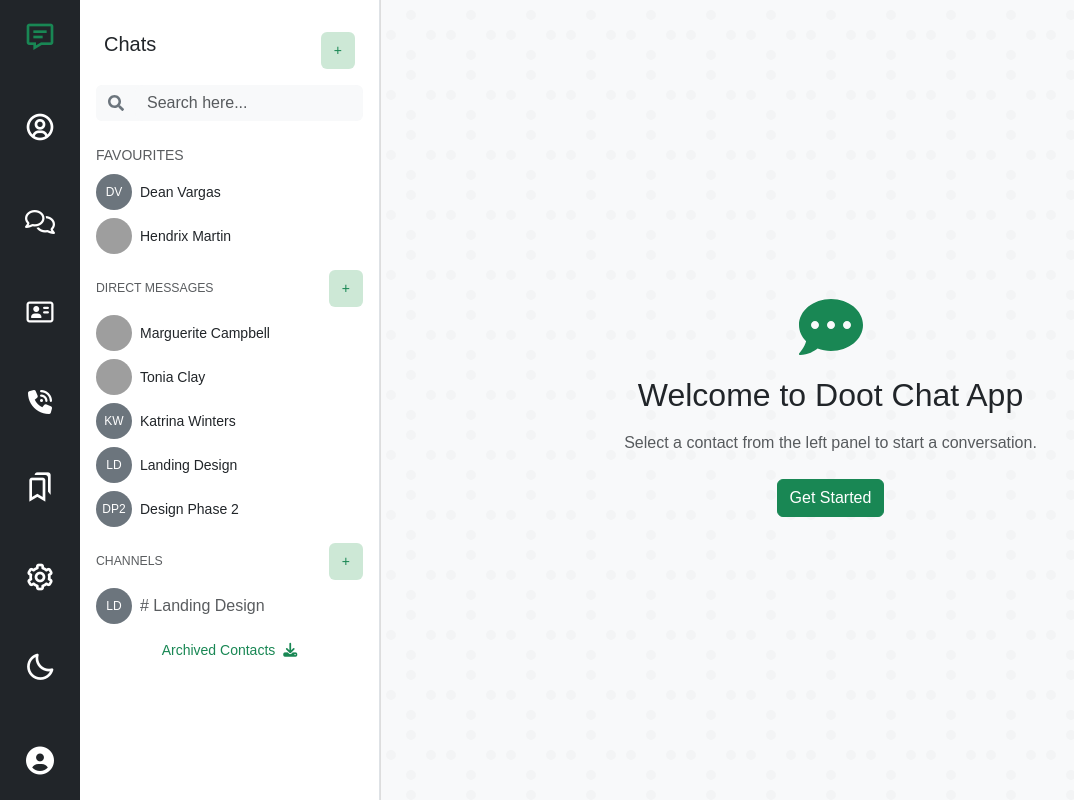
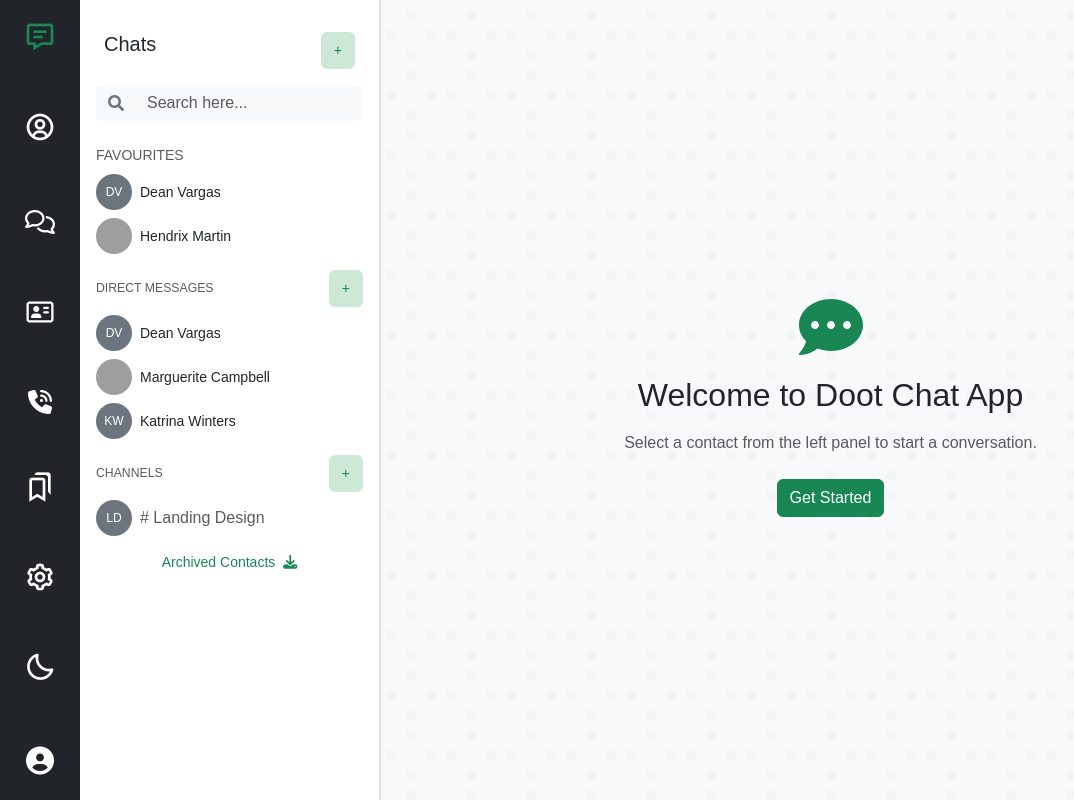
Before and after one commit to Devide21/Chat-App, a React (Vite) app: page / in a window 1280 px wide. Shown: the whole page, without its empty margins (0-1074 px from the left). Built offline with nearby package versions, Linux system fonts and the light colour scheme; grey boxes are pictures that could not be loaded.

Commit message:
Made alot of changes one this is remaining that is updating contact.js according to the addMessageModal.

```diff
--- a/src/App.css
+++ b/src/App.css
@@ -378,7 +378,9 @@
 .videoCall-modal {
   min-height: 450px;
   overflow: hidden;
-  img{
+
+  img {
+    object-fit: cover;
     height: 410px;
     width: -webkit-fill-available;
   }
@@ -398,3 +400,15 @@
   left: 133px;
 
 }
+
+/* ++++++++++++++++++ Add Message Modal ++++++++++++++++ */
+.message-modal::after {
+  display: block;
+  content: "";
+  height: 2px;
+  width: 93%;
+  background-color: #e9ecef;
+  position: relative;
+  top: -13px;
+  left: 26px;
+}
--- a/src/App.jsx
+++ b/src/App.jsx
@@ -3,6 +3,7 @@
 import 'bootstrap/dist/js/bootstrap.bundle.min.js';
 import "./App.css"
 import ChatLayout from "./components/ChatLayout";
+import AddMessage from "./components/Modals/AddMessage";
 
 function App() {
 
--- a/src/components/ChatLayout.jsx
+++ b/src/components/ChatLayout.jsx
@@ -22,6 +22,7 @@
   const [showProfile, setShowProfile] = useState(true);
   const [showCallModal, setShowCallModal] = useState(false);
   const [showVideoModal, setShowVideoModal] = useState(false);
+  const [showAddMessageModal, setShowAddMessageModal] = useState(false);
   const [showArchived, setShowArchived] = useState(false);
 
   useEffect(() => {
@@ -132,7 +133,11 @@
                   <i className="fa-solid fa-video"></i>
                 </button>
                 <VideoModal user={selectedContact} show={showVideoModal} setShow={setShowVideoModal} />
-                <i className="fas fa-info-circle pointer"></i>
+                <i
+                  onClick={() => {
+                    dispatch(ToggleSidebar());
+                  }}
+                  className="fas fa-info-circle pointer"></i>
                 <div className="dropdown">
                   <button className="btn btn-white border-0  p-0 fs-5 fw-semibold" type="button" data-bs-toggle="dropdown" aria-expanded="false">
                     <i className="fa-solid fa-ellipsis-vertical text-secondary"></i>
--- /dev/null
+++ b/src/components/Modals/AddMessage.jsx
@@ -0,0 +1,89 @@
+import React, { useState } from 'react';
+import { FaSearch } from 'react-icons/fa';
+import { contacts as allContacts } from "../sidebar/contacts";
+
+const groupContacts = (filteredList) => {
+    const grouped = {};
+    filteredList.forEach(contact => {
+        const letter = contact.name.charAt(0).toUpperCase();
+        if (!grouped[letter]) grouped[letter] = [];
+        grouped[letter].push(contact);
+    });
+    return grouped;
+};
+
+function AddMessage({ show, setShow, onSelectContact }) {
+    const [searchTerm, setSearchTerm] = useState("");
+
+    const individualContacts = allContacts.filter(c => !c.isGroup);
+    const filteredContacts = individualContacts.filter(c =>
+        c.name.toLowerCase().includes(searchTerm.toLowerCase())
+    );
+    const groupedContacts = groupContacts(filteredContacts);
+
+    return (
+        <div className={`modal fade ${show ? "show d-block" : ""}`}
+            style={{ background: "#00000036" }}
+            tabIndex="-1">
+            <div className="modal-dialog modal-dialog-centered" >
+                <div className="modal-content rounded-3" style={{ height: "500px" }}>
+                    <div className="modal-header bg-success text-white rounded-top">
+                        <h5 className="modal-title">Contacts</h5>
+                        <button
+                            type="button"
+                            className="btn-close"
+                            onClick={() => setShow(false)}
+                        ></button>
+                    </div>
+
+                    <div className="modal-body px-3 pt-3">
+                        <div className="input-group mb-3">
+                            <span className="input-group-text bg-white border-end-0">
+                                <FaSearch />
+                            </span>
+                            <input
+                                type="text"
+                                className="form-control border-start-0"
+                                placeholder="Search here.."
+                                value={searchTerm}
+                                onChange={(e) => setSearchTerm(e.target.value)}
+                            />
+                        </div>
+
+                        <div style={{ maxHeight: "300px", overflowY: "auto", textAlign: "start" }}>
+                            {Object.keys(groupedContacts).sort().map(letter => (
+                                <div key={letter}>
+                                    <div className="message-modal text-success ps-2">{letter}</div>
+                                    {groupedContacts[letter].map(({ id, name }) => (
+                                        <div
+                                            key={id}
+                                            className="py-2 px-3"
+                                            role="button"
+                                            onClick={() => onSelectContact({ id, name })}
+                                        >
+                                            {name}
+                                        </div>
+                                    ))}
+                                </div>
+                            ))}
+                        </div>
+                    </div>
+
+                    <div className="modal-footer">
+                        <button
+                            className="btn btn-light text-success"
+                            onClick={() => setShow(false)}
+                        >
+                            Cancel
+                        </button>
+                        <button className="btn btn-success">
+                            <i className="bx bxs-send"></i>
+                        </button>
+                    </div>
+                </div>
+            </div>
+        </div>
+    );
+}
+
+export default AddMessage;
--- a/src/components/Modals/VideoModal.jsx
+++ b/src/components/Modals/VideoModal.jsx
@@ -35,11 +35,11 @@
             <div className="modal-dialog modal-dialog-centered videoCall-modal">
                 <div className="modal-content text-center" style={{ borderRadius: "9px", overflow: "hidden", height: "500px" }}>
                     <div className="modal-body p-0">
-                        <img
-                            src={user?.avatar || "https://via.placeholder.com/100"}
-                            alt="Avatar"
-                            className=""
-                        />
+                        {user.avatar ? (
+                            <img src={user.avatar} alt={user.name} className="rounded-circle me-2" style={{ width: 100, height: 100 }} />
+                        ) : (
+                            <img src="src\assets\user-dummy-img.user-video-modal.jpg" alt={user.name} className="rounded-circle me-2" />
+                        )}
 
                         <div className="d-flex justify-content-center gap-4 mt-3 position-absolute z-3 btn-collection">
                             <div>
--- a/src/components/sidebar/Archived.jsx
+++ b/src/components/sidebar/Archived.jsx
@@ -1,6 +1,6 @@
 import React, { useState } from "react";
 import { FaSearch } from "react-icons/fa";
-import { contacts, favourites } from "./contacts";
+import { contacts } from "./contacts";
 
 function Archived({ onSelectContact, onShowArchived }) {
     const [searchTerm, setSearchTerm] = useState("");
--- a/src/components/sidebar/ChatList.jsx
+++ b/src/components/sidebar/ChatList.jsx
@@ -1,10 +1,13 @@
 import React, { useState } from "react";
 import { FaSearch, FaPlus } from "react-icons/fa";
 import { contacts } from "./contacts";
+import AddMessage from "../Modals/AddMessage";
 
 function ChatList({ onSelectContact, onShowArchived }) {
   const [searchTerm, setSearchTerm] = useState("");
   const [selectedIcon, setSelectedIcon] = useState("");
+  const [showModal, setShowModal] = useState(false);
+  const [selectedContact, setSelectedContact] = useState(null);
 
 
   const filterContacts = (list) =>
@@ -61,11 +64,32 @@
 
           <div className="px-3 py-2 d-flex justify-content-between align-items-center text-muted small fw-lighter-">
             <small>DIRECT MESSAGES</small>
-            <button className="btn text-success btn-sm rounded-2" style={{ padding: "7px 12px", backgroundColor: "rgb(78 172 109 / 28%)" }}>+</button>
+
+            <button
+              onClick={() => setShowModal(true)}
+              className="btn text-success btn-sm rounded-2" style={{ padding: "7px 12px", backgroundColor: "rgb(78 172 109 / 28%)" }}>+</button>
           </div>
+          {showModal && (
+            <AddMessage
+              show={showModal}
+              setShow={setShowModal}
+              onSelectContact={(contact) => {
+                console.log("Selected contact:", contact);
+                setSelectedContact(contact);
+                setShowModal(false);
+              }}
+            />
+          )}
+
+          {selectedContact && (
+            <div className="mt-3">
+              Selected Contact: <strong>{selectedContact.name}</strong>
+            </div>
+          )}
+
           <div className="px-3">
             {filterContacts(contacts).map((contact) => (
-              contact.isFavourite === false && (
+              contact.isDirectMessage && contact.isGroup === false && (
                 //  && contact.isGroup === false && !contact.isArchived &&
 
                 <div
--- a/src/components/sidebar/ContactList.jsx
+++ b/src/components/sidebar/ContactList.jsx
@@ -1,7 +1,7 @@
 import React, { useState } from 'react';
 import { ThreeDotsVertical } from 'react-bootstrap-icons';
 import { FaSearch } from 'react-icons/fa';
-import { contacts as allContacts } from "./contacts"; // renamed to avoid conflict
+import { contacts as allContacts } from "./contacts";
 
 const groupContacts = (filteredList) => {
     const grouped = {};
--- a/src/components/sidebar/contacts.js
+++ b/src/components/sidebar/contacts.js
@@ -1,66 +1,3 @@
-// contact.js
-
-export const favourites = [
-  {
-    id: 1,
-    name: "Marguerite Campbell",
-    avatar: "https://i.pravatar.cc/150?img=1",
-    online: true,
-  },
-  {
-    id: 2,
-    name: "Katrina Winters",
-    avatar: "https://i.pravatar.cc/150?img=2",
-    online: false,
-  },
-  {
-    id: 3,
-    name: "Marguerite Campbell",
-    avatar: "https://i.pravatar.cc/150?img=1",
-    online: true,
-  },
-  {
-    id: 4,
-    name: "Katrina Winters",
-    avatar: "https://i.pravatar.cc/150?img=2",
-    online: false,
-  },
-  {
-    id: 5,
-    name: "Marguerite Campbell",
-    avatar: "https://i.pravatar.cc/150?img=1",
-    online: true,
-  },
-  {
-    id: 6,
-    name: "Katrina Winters",
-    avatar: "https://i.pravatar.cc/150?img=2",
-    online: false,
-  },
-];
-
-export const directMessages = [
-  {
-    id: 7,
-    name: "Tonia Clay",
-    avatar: "https://i.pravatar.cc/150?img=3",
-    online: true,
-  },
-  {
-    id: 8,
-    name: "Hendrix Martin",
-    avatar: "https://i.pravatar.cc/150?img=4",
-    online: false,
-  },
-];
-
-export const channels = [
-  "Landing Design",
-  "Design Phase 2",
-  "Brand Suggestion",
-  "Reporting",
-];
-
 export const contacts = [
   {
     id: 1,
@@ -70,6 +7,7 @@
     isFavourite: true,
     isGroup: false,
     isArchived: false,
+    isDirectMessage: true
   },
   {
     id: 2,
@@ -79,6 +17,7 @@
     isFavourite: false,
     isGroup: false,
     isArchived: false,
+    isDirectMessage: true
   },
   {
     id: 3,
@@ -88,6 +27,7 @@
     isFavourite: false,
     isGroup: false,
     isArchived: false,
+    isDirectMessage: false
   },
   {
     id: 4,
@@ -97,6 +37,7 @@
     isFavourite: true,
     isGroup: false,
     isArchived: false,
+    isDirectMessage: false
   },
   {
     id: 5,
@@ -106,6 +47,7 @@
     isFavourite: false,
     isGroup: false,
     isArchived: true,
+    isDirectMessage: true
   },
   {
     id: 6,
@@ -115,6 +57,7 @@
     isFavourite: false,
     isGroup: true,
     isArchived: false,
+    isDirectMessage: true
   },
   {
     id: 7,
@@ -124,5 +67,6 @@
     isFavourite: false,
     isGroup: true,
     isArchived: true,
+    isDirectMessage: true
   },
 ]
```
Also changed, not shown: src/components/Modals/AddGroup.jsx (added, +9 -0 lines), src/assets/user-dummy-img.user-video-modal.jpg (added).
